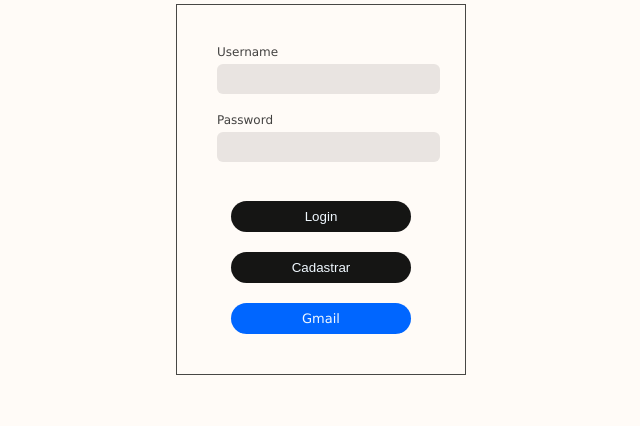
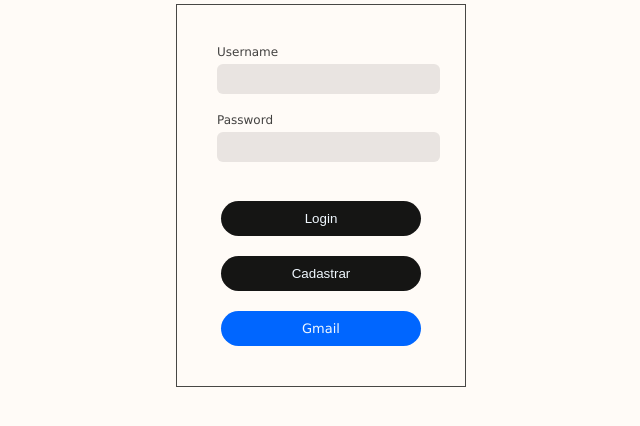
Before and after one commit to viniciuslopesgit/hello-ipbrick, a Flask app: page / in a window 1280 px wide. Shown: the part 176-602 px from the top of the page, without its empty margins (319-959 px from the left). Run offline with Flask 3, Linux system fonts and the light colour scheme.

Commit message:
Add files via upload

```diff
--- a/app/app.py
+++ b/app/app.py
@@ -7,22 +7,18 @@ import os
 load_dotenv()
 app = Flask(__name__)
 
-GOOGLE_CLIENT_ID = os.getenv('GOOGLE_CLIENT_ID')
-GOOGLE_CLIENT_SECRET = os.getenv('GOOGLE_CLIENT_SECRET')
+
+
 
 app.secret_key = "app-secret.com"
 oauth = OAuth(app)
 google = oauth.register(
     name = 'google',
-    client_id = os.getenv('GOOGLE_CLIENT_ID'),
+    client_id = os.getenv('GOOGLE_ID'),
     client_secret = os.getenv('GOOGLE_CLIENT_SECRET'),
     server_metadata_url = 'https://accounts.google.com/.well-known/openid-configuration',
     client_kwargs = {'scope': 'openid profile email'},
 )
-
-print(f"GOOGLE_CLIENT_ID: {GOOGLE_CLIENT_ID}")
-print(f"GOOGLE_CLIENT_SECRET: {GOOGLE_CLIENT_SECRET}")
-
 
 def load_users():
     with open('./users.json', 'r') as file:
@@ -42,8 +38,10 @@ def login():
             if user['username'] == username and user['password'] == password:
                 session['username'] = username
                 return redirect(url_for('dashboard'))
-        return render_template('index.html', error="Usuário ou senha incorretos")
-    return render_template('index.html')
+            else:
+                return render_template('index.html', error="Usuário ou senha incorretos")
+    else:
+        return render_template('index.html')
 
 @app.route('/google_login')
 def google_login():
@@ -58,12 +56,14 @@ def google_auth():
         user_info = user_info_resp.json()
         email = user_info.get('email')
         name = user_info.get('name')
+        session['google_id'] = user_info.get('sub')
         session['email'] = email
         session['name'] = name
         return redirect(url_for('dashboard'))
 
     except Exception as e:
         print("Erro durante a autenticação", e)
+        return redirect(url_for('login'))
 
 @app.route('/dashboard')
 def dashboard():
@@ -75,6 +75,8 @@ def dashboard():
         name = session.get("name")
         email = session.get("email")
         return render_template("dashboard.html", username=email, name=name)
+    else:
+        return redirect(url_for('index'))
 
 @app.route('/logout')
 def logout():
--- a/app/static/styles.css
+++ b/app/static/styles.css
@@ -77,10 +77,10 @@ label {
 
 button {
     margin-top: 20px;
-    width: 180px;
-    padding: 8px;
+    width: 200px;
+    padding: 10px;
     background-color: rgba(0, 0, 0, 0.918);
-    border-radius: 16px;
+    border-radius: 18px;
     color: aliceblue;
     border: none;
     display: block;
@@ -93,10 +93,10 @@ button:hover {
 
 .l_gmail {
     margin-top: 20px;
-    width: 180px;
-    padding: 8px;
+    width: 200px;
+    padding: 10px;
     background-color: rgb(0, 102, 255);
-    border-radius: 16px;
+    border-radius: 18px;
     color: aliceblue;
     border: none;
     display: block;
```
